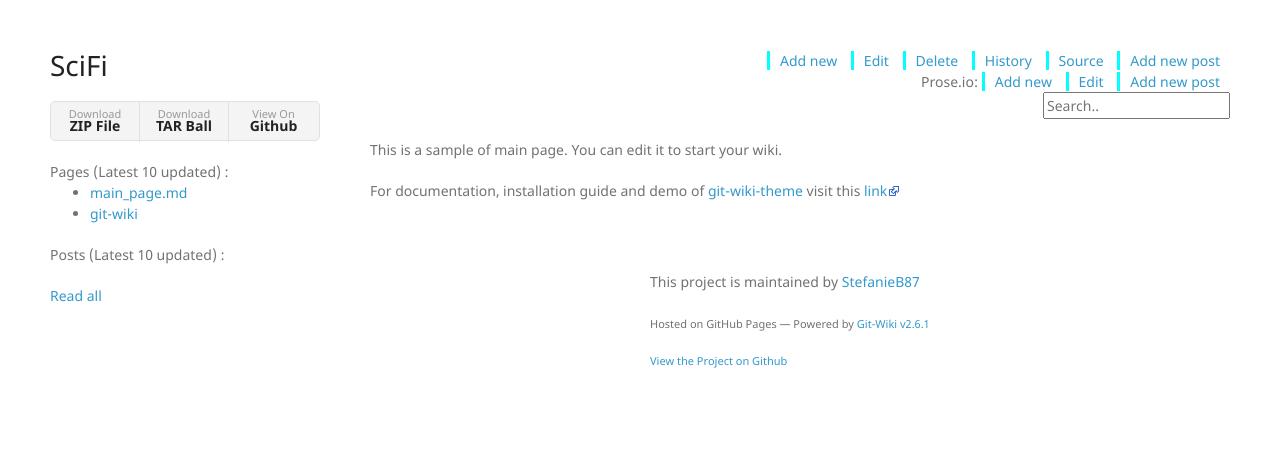
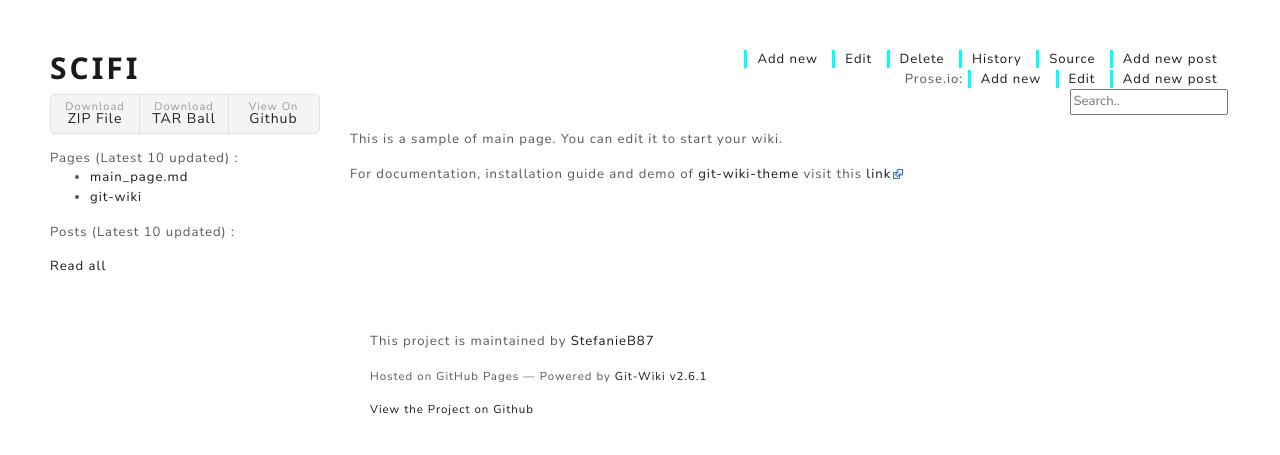
Before and after one commit to StefanieB87/SciFi, a Jekyll site: the page built from wiki/main_page.md, in a window 1280 px wide. Shown: the top 455 px of the page. Built offline with Jekyll 4.4.1, drawn with Linux system fonts in a browser that asks for light colours; nearby versions of some CDN libraries.

Commit message:
Update _config.yml

```diff
--- a/_config.yml
+++ b/_config.yml
@@ -73,24 +73,24 @@ defaults:
     scope:
       path: "" # an empty string here means all files in the project
     values:
-      layout: "git-wiki-default"
+      layout: "git-wiki-bs-lux"
  -
     scope:
       path: ""
       type: "pages"
     values:
-      layout: "git-wiki-default"
+      layout: "git-wiki-bs-lux"
  -
     scope:
       path: ""
       type: "posts"
     values:
-      layout: "git-wiki-post"
+      layout: "git-wiki-bs-lux"
  -
     scope:
       path: assets/blog
     values:
-      layout: "git-wiki-blog"
+      layout: "git-wiki-bs-lux"
 sass:
     style: compressed
 plugins:
```
